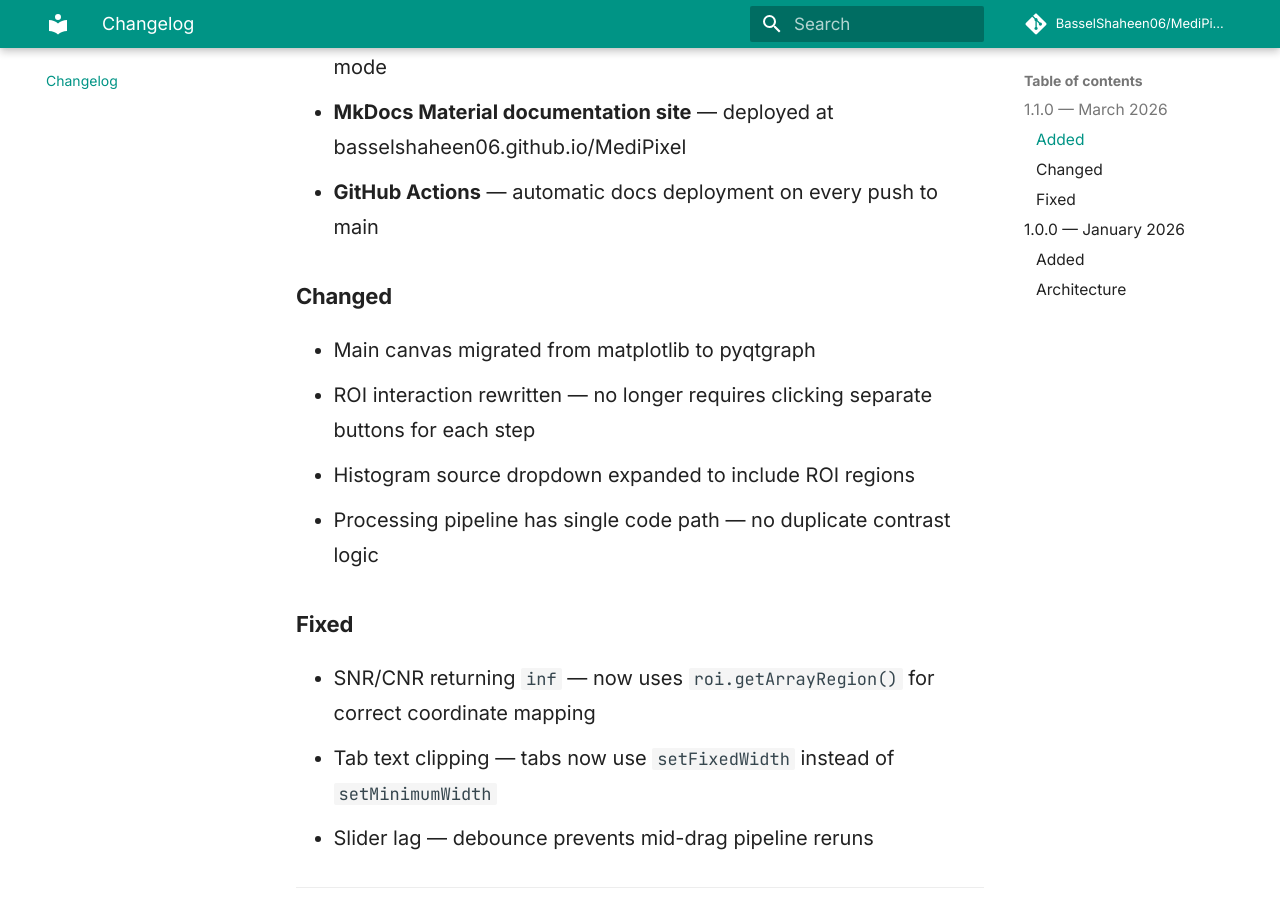
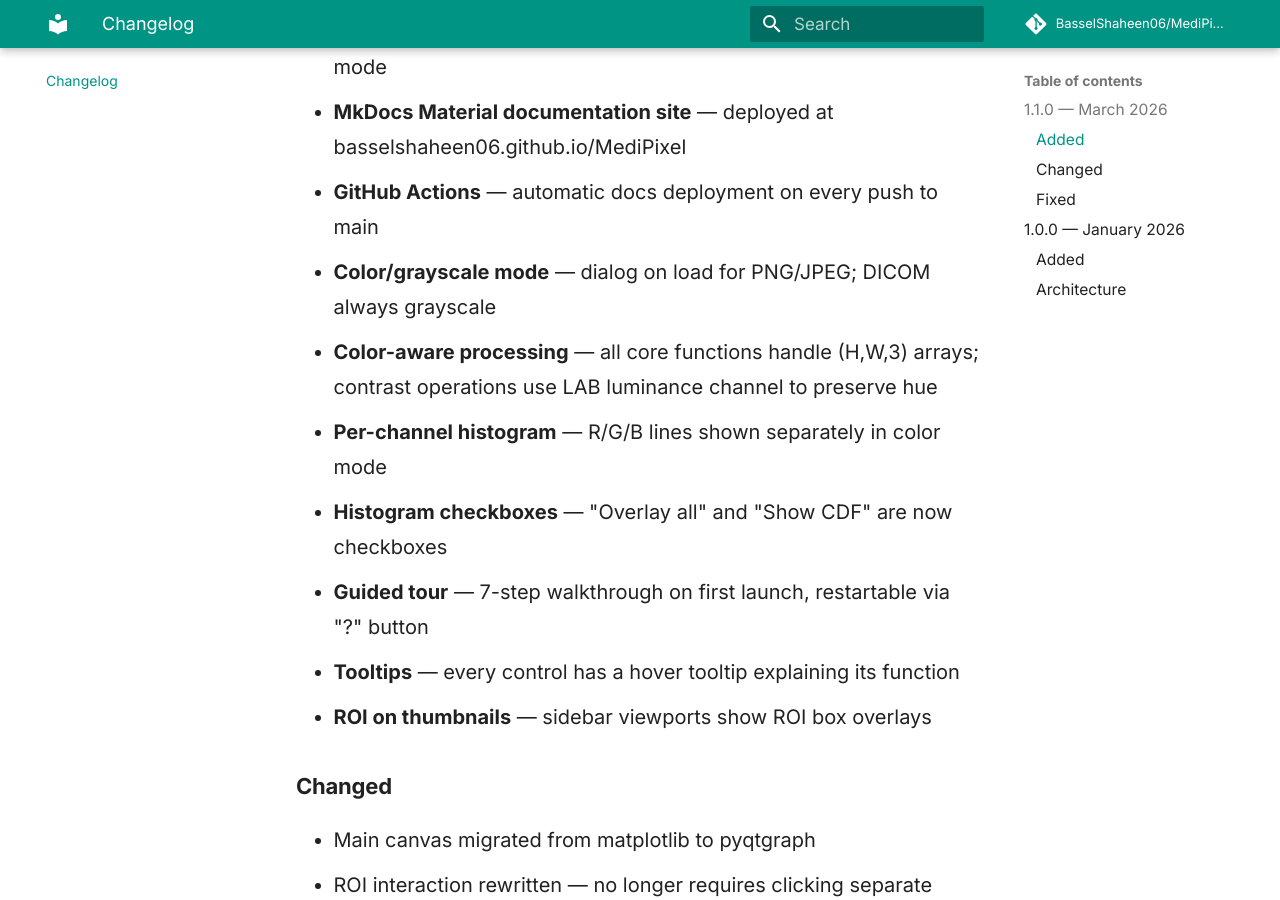
Before and after one commit to BasselShaheen06/MediPixel, an MkDocs documentation site: the page built from docs/changelog.md, in a window 1280 px wide and 900 px high, scrolled down 1055 px. Built offline with MkDocs 1.6.1 and Material for MkDocs 9.7.7, drawn with Linux system fonts in a browser that asks for light colours; comment, search, counter and statistics services are not loaded.

Commit message:
feat: color/grayscale mode, guided tour, tooltips, ROI thumbnails, histogram checkboxes

```diff
--- a/docs/changelog.md
+++ b/docs/changelog.md
@@ -19,6 +19,13 @@ Format follows [Keep a Changelog](https://keepachangelog.com/en/1.0.0/).
 - **Mode indicator pill** in toolbar showing current canvas interaction mode
 - **MkDocs Material documentation site** — deployed at basselshaheen06.github.io/MediPixel
 - **GitHub Actions** — automatic docs deployment on every push to main
+- **Color/grayscale mode** — dialog on load for PNG/JPEG; DICOM always grayscale
+- **Color-aware processing** — all core functions handle (H,W,3) arrays; contrast operations use LAB luminance channel to preserve hue
+- **Per-channel histogram** — R/G/B lines shown separately in color mode
+- **Histogram checkboxes** — "Overlay all" and "Show CDF" are now checkboxes
+- **Guided tour** — 7-step walkthrough on first launch, restartable via "?" button
+- **Tooltips** — every control has a hover tooltip explaining its function
+- **ROI on thumbnails** — sidebar viewports show ROI box overlays
 
 ### Changed
 - Main canvas migrated from matplotlib to pyqtgraph
```
Also changed, not shown: docs/usage.md (+10 -0 lines).
